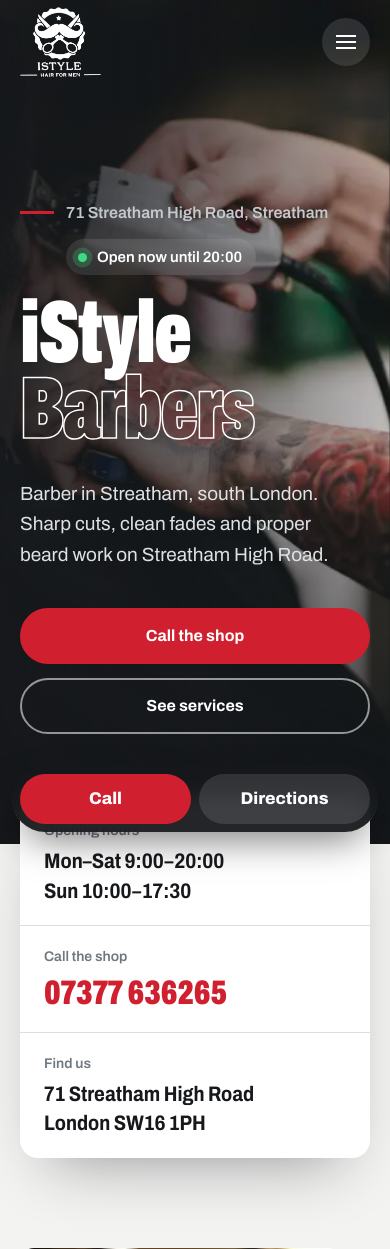
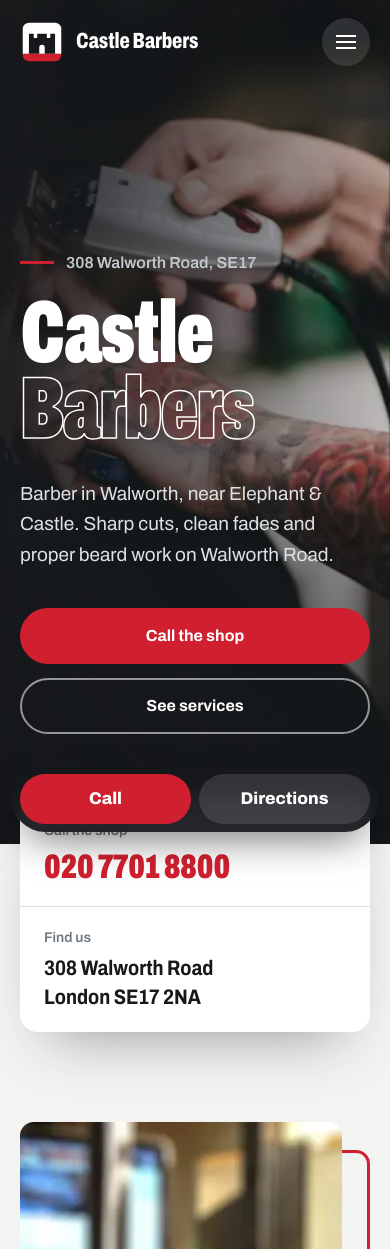
Before and after one commit to AkamBarznji/bfk, a PHP site: page / in a window 390 px wide. Shown: the top 1249 px of the page. Run offline with PHP 8.4, Linux system fonts and the light colour scheme.

Commit message:
Switch site to Castle Barbers, 308 Walworth Road SE17
- Shop name, address, map, phone and nearby areas in config
- Hero title, street sign and copy read from config, not hard-coded
- New castle mark for logo and icons; new share image
- Remove the previous shop's logo files; hours left empty until confirmed

Co-Authored-By: Claude Opus 5.5 <noreply@anthropic.com>
Claude-Session: https://claude.ai/code/session_01FM6eAzggazUYEwJ7pb2728

```diff
--- a/includes/config.php
+++ b/includes/config.php
@@ -1,20 +1,27 @@
 <?php
-// iStyle Barbers: all shop details live here.
+// Castle Barbers: all shop details live here.
 // Leave a value as '' (empty) to hide it on the website.
 
 return [
-    'name'     => 'iStyle Barbers',
-    'street'   => '71 Streatham High Road',
+    'name'     => 'Castle Barbers',
+    'name_first' => 'Castle',   // hero title, line 1
+    'name_second' => 'Barbers', // hero title, line 2 (outlined)
+    'number'   => '308',
+    'road'     => 'Walworth Road',
+    'street'   => '308 Walworth Road',
     'city'     => 'London',
-    'postcode' => 'SW16 1PH',
-    'area'     => 'Streatham',
-    'borough'  => 'London Borough of Lambeth',
-    'lat'      => 51.4312477,
-    'lng'      => -0.1290934,
-    'maps_url' => 'https://maps.app.goo.gl/u2WsGJebPNdz1H3V6',
+    'postcode' => 'SE17 2NA',
+    'area'     => 'Walworth',
+    'area_long' => 'Walworth, near Elephant & Castle',
+    'borough'  => 'London Borough of Southwark',
+    'geo_region' => 'GB-SWK',
+    'nearby'   => ['Elephant and Castle', 'Kennington', 'Camberwell', 'Borough', 'Bermondsey'],
+    'lat'      => 51.4865108,
+    'lng'      => -0.0948609,
+    'maps_url' => 'https://maps.app.goo.gl/1Msx4ULX4FCzDp9q7',
 
     // Contact. Example: '+44 20 1234 5678'
-    'phone'     => '07377 636265',
+    'phone'     => '020 7701 8800',
     // Enquiries from the contact form go to this address. Empty = form hidden.
     'email'     => '',
     // Online booking link (Fresha, Booksy, etc.). Empty = "Book" buttons hidden.
@@ -23,16 +30,16 @@ return [
     'tiktok'      => '',
     'facebook'    => '',
 
-    // Opening hours. Example: 'Monday' => '9:00 – 19:00', 'Sunday' => 'Closed'.
+    // Opening hours. Example: 'Monday' => '', 'Sunday' => 'Closed'.
     // If every day is empty, the hours table is hidden.
     'hours' => [
-        'Monday'    => '9:00 – 20:00',
-        'Tuesday'   => '9:00 – 20:00',
-        'Wednesday' => '9:00 – 20:00',
-        'Thursday'  => '9:00 – 20:00',
-        'Friday'    => '9:00 – 20:00',
-        'Saturday'  => '9:00 – 20:00',
-        'Sunday'    => '10:00 – 17:30',
+        'Monday'    => '',
+        'Tuesday'   => '',
+        'Wednesday' => '',
+        'Thursday'  => '',
+        'Friday'    => '',
+        'Saturday'  => '',
+        'Sunday'    => '',
     ],
 
     // Services. 'price' example: '£20'. Empty price = not shown.
--- a/includes/footer.php
+++ b/includes/footer.php
@@ -1,11 +1,8 @@
 <?php /** @var array $site */ ?>
 <footer class="site-footer">
   <div class="wrap">
-    <p class="footer-wordmark" aria-hidden="true">iStyle Barbers</p>
+    <p class="footer-wordmark" aria-hidden="true"><?= e($site['name']) ?></p>
     <div class="footer-grid">
-      <div class="footer-logo">
-        <img src="/images/logo-white-sm.png" width="320" height="277" alt="<?= e($site['name']) ?>, hair for men" loading="lazy">
-      </div>
       <div>
         <h2>Visit</h2>
         <p><?= e($site['street']) ?><br><?= e($site['city'] . ' ' . $site['postcode']) ?></p>
--- a/includes/header.php
+++ b/includes/header.php
@@ -14,9 +14,9 @@ $schema = [
     '@id'       => $base . '/#shop',
     'name'      => $site['name'],
     'url'       => $base . '/',
-    'logo'      => $base . '/images/logo-dark.png',
+    'logo'      => $base . '/apple-touch-icon.png',
     'image'     => [$base . '/images/hero.webp', $base . '/images/chair.webp'],
-    'description' => $site['name'] . ' is a men\'s barber shop on Streatham High Road in ' . $site['area'] . ', south London.',
+    'description' => $site['name'] . ' is a men\'s barber shop on ' . $site['road'] . ' in ' . $site['area'] . ', south London.',
     'address'   => [
         '@type' => 'PostalAddress',
         'streetAddress'   => $site['street'],
@@ -27,7 +27,7 @@ $schema = [
     ],
     'geo'        => ['@type' => 'GeoCoordinates', 'latitude' => $site['lat'], 'longitude' => $site['lng']],
     'hasMap'     => $site['maps_url'],
-    'areaServed' => [$site['area'], 'Streatham Hill', 'Brixton', 'Tooting', 'Norbury', 'Balham'],
+    'areaServed' => array_merge([$site['area']], $site['nearby']),
     'hasOfferCatalog' => [
         '@type' => 'OfferCatalog',
         'name'  => 'Barber services',
@@ -53,7 +53,7 @@ if ($sameAs) { $schema['sameAs'] = $sameAs; }
 <?php if ($noindex): ?><meta name="robots" content="noindex"><?php else: ?><meta name="robots" content="index, follow, max-image-preview:large"><?php endif; ?>
 <link rel="canonical" href="<?= e($canonical) ?>">
 <meta name="theme-color" content="#16181b">
-<meta name="geo.region" content="GB-LBH">
+<meta name="geo.region" content="<?= e($site['geo_region']) ?>">
 <meta name="geo.placename" content="<?= e($site['area'] . ', London') ?>">
 <meta name="geo.position" content="<?= e($site['lat'] . ';' . $site['lng']) ?>">
 <meta property="og:type" content="website">
@@ -66,9 +66,10 @@ if ($sameAs) { $schema['sameAs'] = $sameAs; }
 <meta property="og:image:width" content="1200">
 <meta property="og:image:height" content="630">
 <meta name="twitter:card" content="summary_large_image">
-<link rel="icon" href="/favicon.png?v=2" type="image/png" sizes="192x192">
-<link rel="shortcut icon" href="/favicon.ico?v=2">
-<link rel="apple-touch-icon" href="/apple-touch-icon.png?v=2">
+<link rel="icon" href="/favicon.svg?v=3" type="image/svg+xml">
+<link rel="icon" href="/favicon.png?v=3" type="image/png" sizes="192x192">
+<link rel="shortcut icon" href="/favicon.ico?v=3">
+<link rel="apple-touch-icon" href="/apple-touch-icon.png?v=3">
 <link rel="preload" href="/fonts/archivo.woff2" as="font" type="font/woff2" crossorigin>
 <link rel="stylesheet" href="/styles.css?v=<?= e((string) @filemtime(__DIR__ . '/../styles.css')) ?>">
 <script type="application/ld+json"><?= json_encode($schema, JSON_UNESCAPED_SLASHES | JSON_UNESCAPED_UNICODE | JSON_HEX_TAG) ?></script>
@@ -79,7 +80,8 @@ if ($sameAs) { $schema['sameAs'] = $sameAs; }
 <header class="site-header" data-header>
   <div class="wrap header-inner">
     <a class="brand" href="/" aria-label="<?= e($site['name']) ?> home">
-      <img class="brand-logo" src="/images/logo-white-sm.png" width="320" height="277" alt="<?= e($site['name']) ?>, hair for men">
+      <img class="brand-mark" src="/favicon.svg" width="44" height="44" alt="">
+      <span class="brand-name"><?= e($site['name']) ?></span>
     </a>
     <nav class="nav" id="site-nav" aria-label="Main">
       <a href="/#services">Services</a>
--- a/index.php
+++ b/index.php
@@ -25,15 +25,15 @@ $err = $contact['errors'];
       <img src="/images/hero.webp" width="2400" height="1600" alt="" fetchpriority="high">
     </picture>
     <div class="wrap hero-inner">
-      <p class="hero-place"><?= e($site['street']) ?>, <?= e($site['area']) ?></p>
+      <p class="hero-place"><?= e($site['street']) ?>, <?= e(explode(' ', $site['postcode'])[0]) ?></p>
       <?php if ($status = open_status($site)): ?>
         <p class="open-status <?= $status['open'] ? 'is-open' : 'is-closed' ?>"><span class="open-dot" aria-hidden="true"></span><?= e($status['text']) ?></p>
       <?php endif; ?>
       <h1 id="hero-title" class="hero-title">
-        <span class="hero-line">iStyle</span>
-        <span class="hero-line">Barbers</span>
+        <span class="hero-line"><?= e($site['name_first']) ?></span>
+        <span class="hero-line"><?= e($site['name_second']) ?></span>
       </h1>
-      <p class="hero-lede">Barber in Streatham, south London. Sharp cuts, clean fades and proper beard work on Streatham High Road.</p>
+      <p class="hero-lede">Barber in <?= e($site['area_long']) ?>. Sharp cuts, clean fades and proper beard work on <?= e($site['road']) ?>.</p>
       <div class="actions">
         <?php if ($site['booking_url'] !== ''): ?>
           <a class="button" href="<?= e($site['booking_url']) ?>" rel="noopener">Book an appointment</a>
@@ -48,9 +48,9 @@ $err = $contact['errors'];
 
     <div class="street-sign" aria-hidden="true">
       <span class="street-borough"><?= e($site['borough']) ?></span>
-      <span class="street-name">Streatham High Road</span>
-      <span class="street-district">SW16</span>
-      <span class="street-number">71</span>
+      <span class="street-name"><?= e($site['road']) ?></span>
+      <span class="street-district"><?= e(explode(' ', $site['postcode'])[0]) ?></span>
+      <span class="street-number"><?= e($site['number']) ?></span>
     </div>
   </section>
 
@@ -83,7 +83,7 @@ $err = $contact['errors'];
       </figure>
       <div class="intro-copy">
         <h2 id="intro-title">Your barber on the High Road.</h2>
-        <p>Walk down Streatham High Road and you'll find us at number 71. We cut men's and boys' hair with care, from a quick line-up to a full skin fade and beard shape.</p>
+        <p>Walk down <?= e($site['road']) ?> and you'll find us at number <?= e($site['number']) ?>. We cut men's and boys' hair with care, from a quick line-up to a full skin fade and beard shape.</p>
         <div class="actions intro-actions">
           <a class="button dark" href="#services">See our services</a>
           <a class="text-link" href="#gallery">View the gallery</a>
@@ -97,7 +97,7 @@ $err = $contact['errors'];
       <div class="section-head">
         <div>
           <h2 id="services-title">Services</h2>
-          <p class="services-intro">Men's and boys' haircuts, fades, beard trims and shaves at 71 Streatham High Road.</p>
+          <p class="services-intro">Men's and boys' haircuts, fades, beard trims and shaves at <?= e($site['street']) ?>.</p>
         </div>
         <?php if (!array_filter(array_column($site['services'], 'price'))): ?>
           <p>Ask in the shop for today's prices.</p>
--- a/sitemap.php
+++ b/sitemap.php
@@ -13,7 +13,6 @@ echo '<?xml version="1.0" encoding="UTF-8"?>', "\n";
     <lastmod><?= date('Y-m-d', max((int) @filemtime($file), (int) @filemtime(__DIR__ . '/includes/config.php'))) ?></lastmod>
 <?php if ($path === '/'): ?>
     <image:image><image:loc><?= e($base) ?>/images/hero.webp</image:loc></image:image>
-    <image:image><image:loc><?= e($base) ?>/images/logo-white.png</image:loc></image:image>
 <?php endif; ?>
   </url>
 <?php endforeach; ?>
--- a/styles.css
+++ b/styles.css
@@ -70,16 +70,8 @@ a { color: inherit; }
 .site-header { position: fixed; inset: 0 0 auto; z-index: 40; color: var(--white); transition: background .3s ease, box-shadow .3s ease; }
 .site-header.is-solid, .page .site-header { background: rgba(22,24,27,.92); backdrop-filter: blur(12px); -webkit-backdrop-filter: blur(12px); box-shadow: 0 1px 0 rgba(255,255,255,.08); }
 .header-inner { display: flex; align-items: center; justify-content: space-between; gap: 20px; height: 84px; }
-.brand { display: inline-flex; align-items: center; text-decoration: none; }
-.brand-logo { height: 70px; width: auto; transition: height .3s var(--ease); }
-.is-solid .brand-logo { height: 58px; }
-.footer-logo img { width: 150px; height: auto; }
-.brand-mark {
-  display: grid; place-items: center; width: 42px; height: 42px;
-  background: var(--white); color: var(--ink); border-radius: 6px;
-  font-weight: 900; font-stretch: 68%; font-size: 21px; padding-bottom: 6px;
-  box-shadow: inset 0 0 0 2px var(--white), inset 0 0 0 4px var(--ink), inset 0 -9px 0 var(--red);
-}
+.brand { display: inline-flex; align-items: center; gap: 12px; text-decoration: none; }
+.brand-mark { width: 44px; height: 44px; border-radius: 11px; }
 .brand-name { font-weight: 800; font-stretch: 72%; font-size: 26px; letter-spacing: -.005em; }
 .nav { display: flex; align-items: center; gap: 4px; font-size: 16px; font-weight: 600; }
 .nav a { padding: 10px 14px; border-radius: 999px; text-decoration: none; transition: background .2s ease; }
@@ -118,7 +110,7 @@ a { color: inherit; }
 .street-borough { color: var(--red); font-size: 12px; font-weight: 600; letter-spacing: .02em; }
 .street-name { color: var(--ink); font-weight: 800; font-stretch: 66%; font-size: clamp(30px, 3vw, 46px); line-height: 1; white-space: nowrap; }
 .street-district { color: var(--red); font-weight: 800; font-stretch: 66%; font-size: clamp(24px, 2.3vw, 34px); line-height: 1; }
-.street-number { position: absolute; right: -22px; top: -22px; display: grid; place-items: center; width: 64px; height: 64px; border-radius: 50%; background: var(--red); color: var(--white); font-weight: 900; font-stretch: 66%; font-size: 30px; transform: rotate(8deg); }
+.street-number { position: absolute; right: -26px; top: -26px; display: grid; place-items: center; width: 72px; height: 72px; border-radius: 50%; background: var(--red); color: var(--white); font-weight: 900; font-stretch: 66%; font-size: 30px; transform: rotate(8deg); }
 
 @keyframes settle { from { transform: scale(1.08); } to { transform: scale(1); } }
 @keyframes rise { from { opacity: 0; transform: translateY(40px); } to { opacity: 1; transform: none; } }
```
Also changed, not shown: README.md, apple-touch-icon.png, favicon.ico, favicon.png, favicon.svg (added), images/logo-dark.png (deleted), images/logo-white-sm.png (deleted), images/logo-white.png (deleted), images/og-image.jpg.
